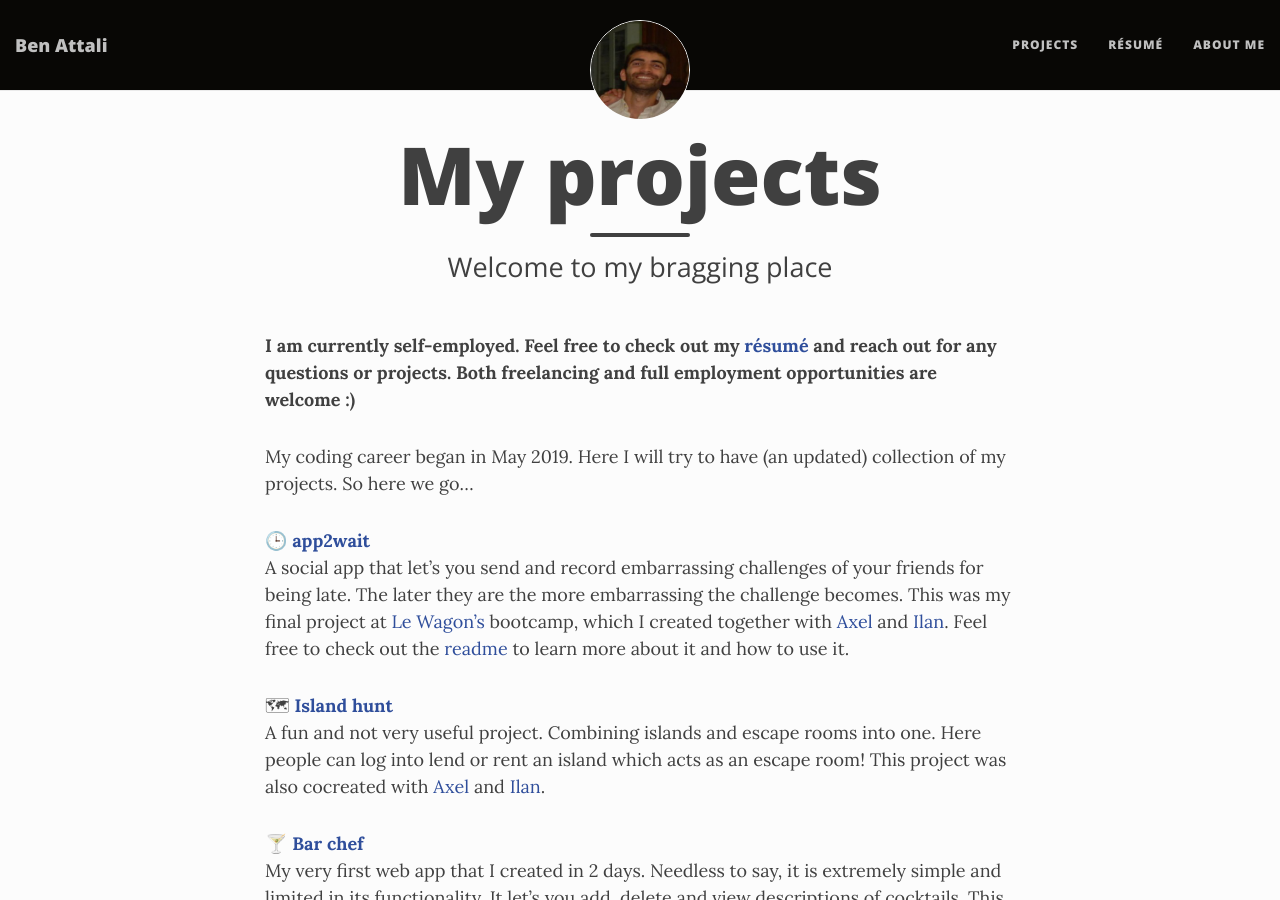
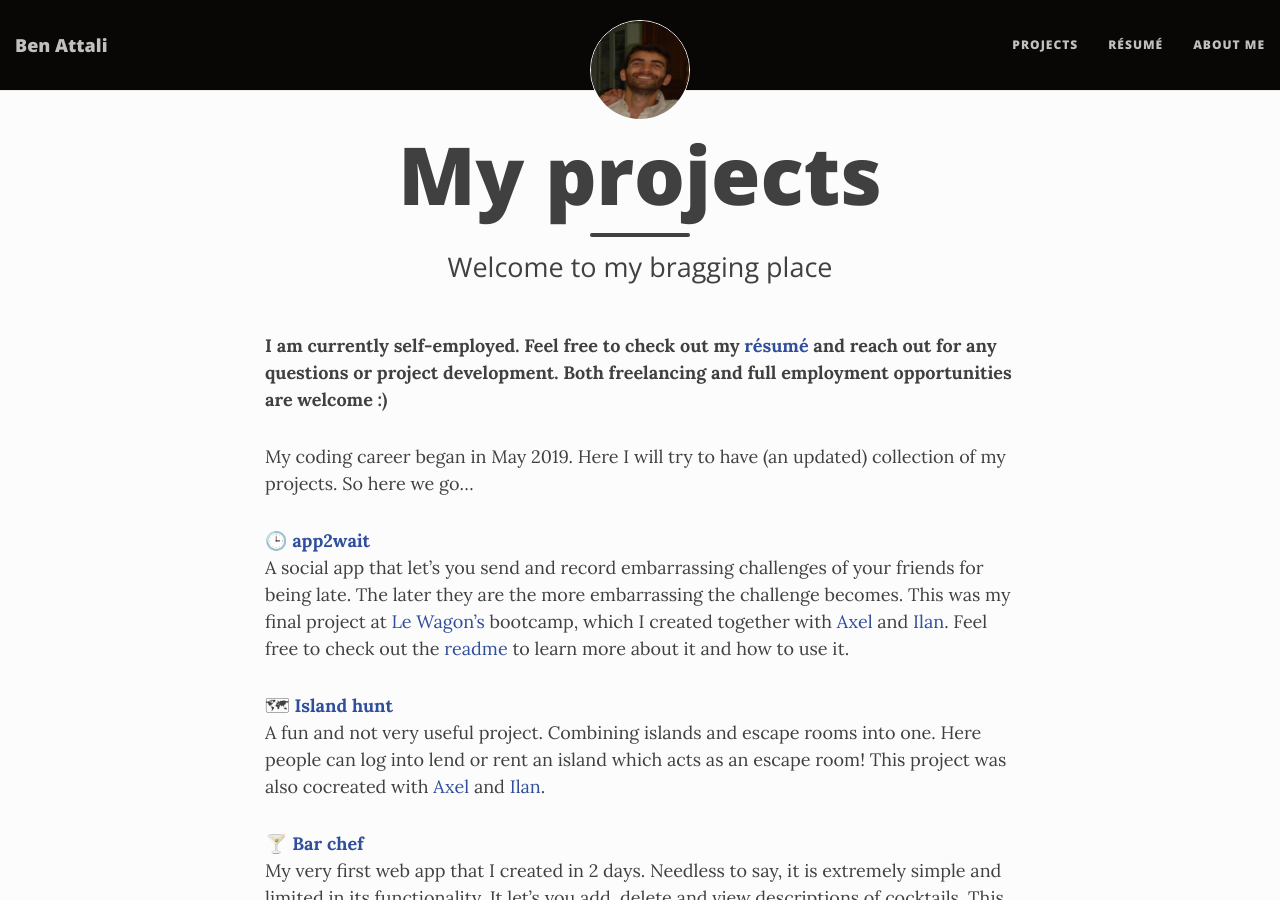
Before and after one commit to benattali/benattali.github.io, a Jekyll site: the page built from projects.md, in a window 1280 px wide and 900 px high. Built offline with Jekyll 4.4.1, drawn with Linux system fonts in a browser that asks for light colours; nearby versions of some CDN libraries.

Commit message:
Update projects.md

```diff
--- a/projects.md
+++ b/projects.md
@@ -5,7 +5,7 @@
 comments: true
 ---
 
-**I am currently self-employed. Feel free to check out my [résumé](https://benattali.github.io/resume) and reach out for any questions or projects. Both freelancing and full employment opportunities are welcome :)**
+**I am currently self-employed. Feel free to check out my [résumé](https://benattali.github.io/resume) and reach out for any questions or project development. Both freelancing and full employment opportunities are welcome :)**
 
 My coding career began in May 2019. Here I will try to have (an updated) collection of my projects. So here we go...
 
```
